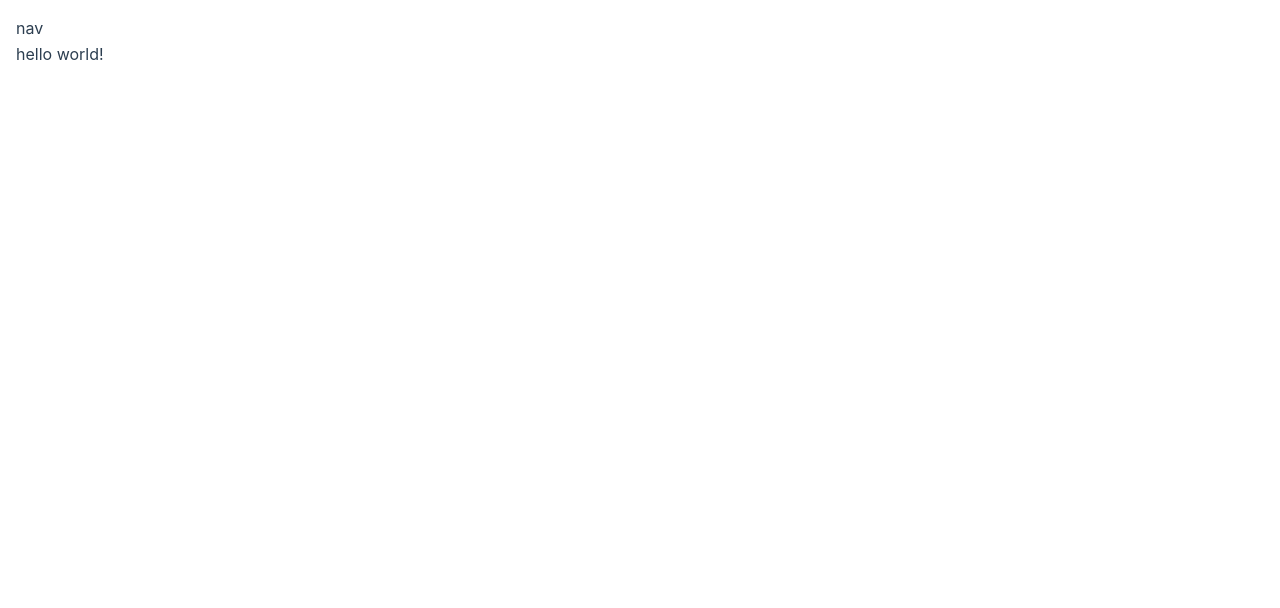
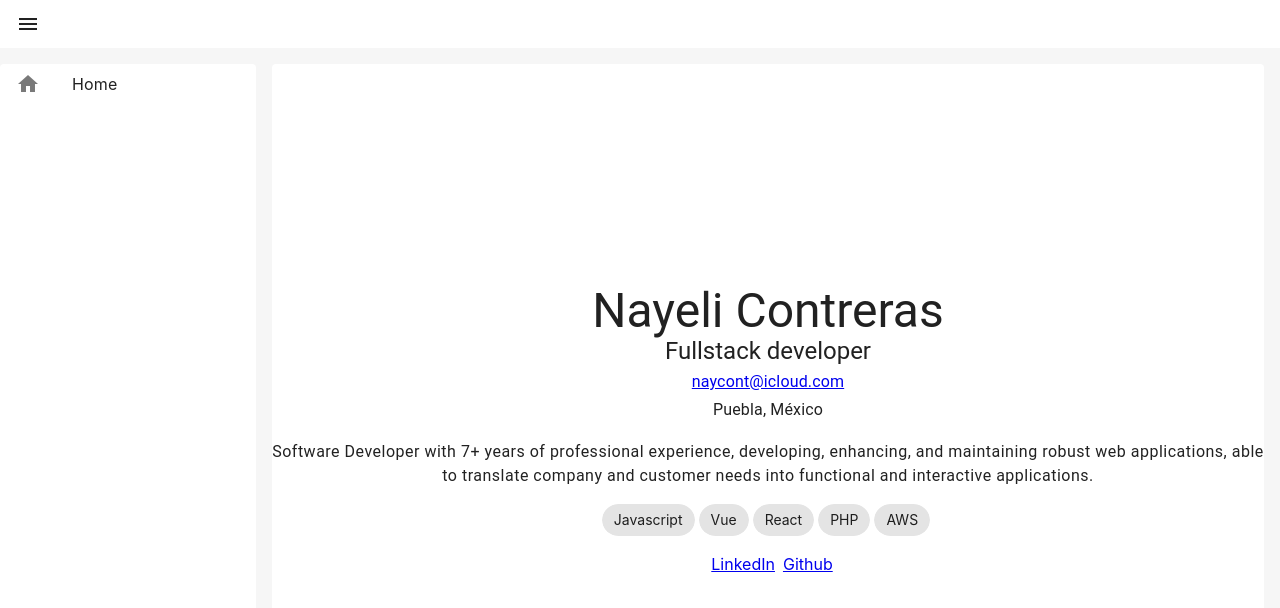
Before and after one commit to naycont/vue3, a Vue app: page / in a window 1280 px wide. Shown: the top 608 px of the page. Built offline with nearby package versions, Linux system fonts and the light colour scheme; the HTML template or start-up script is replaced by a standard one.

Commit message:
initial home page

```diff
--- a/src/App.vue
+++ b/src/App.vue
@@ -1,13 +1,18 @@
 <script setup lang="ts">
+import TheSideNavigation from '@/components/TheSideNavigation.vue'
+import TheAppBar from '@/components/TheAppBar.vue'
 import { RouterView } from 'vue-router'
 </script>
 
 <template>
-  <header>
-    <div class="wrapper">
-      <nav>nav</nav>
-    </div>
-  </header>
+  <v-app id="app">
+    <TheAppBar />
+    <TheSideNavigation />
 
-  <RouterView />
+    <v-main>
+      <div class="main-container">
+        <RouterView />
+      </div>
+    </v-main>
+  </v-app>
 </template>
--- a/src/assets/main.css
+++ b/src/assets/main.css
@@ -1,8 +1,20 @@
 @import '@/assets/base.css';
 
 #app {
+  width: 100%;
   max-width: 100%;
   margin: 0 auto;
-  padding: var(--ui-padding);
   font-weight: normal;
+  background-color: #f6f6f6;
+  main {
+    height: calc(100% - var(--v-layout-top));
+    padding: var(--ui-padding);
+    margin-left: var(--v-layout-left);
+    margin-top: var(--v-layout-top);
+    .main-container {
+      height: 100%;
+      border-radius: 4px;
+      background: white;
+    }
+  }
 }
--- /dev/null
+++ b/src/components/TheAppBar.vue
@@ -0,0 +1,7 @@
+<template>
+  <v-app-bar flat density="compact">
+    <template v-slot:prepend>
+      <v-btn icon="menu"></v-btn>
+    </template>
+  </v-app-bar>
+</template>
--- /dev/null
+++ b/src/components/TheSideNavigation.vue
@@ -0,0 +1,11 @@
+<template>
+  <v-navigation-drawer floating rounded>
+    <v-list-item link title="Home" prepend-icon="home"></v-list-item>
+  </v-navigation-drawer>
+</template>
+
+<style lang="scss" scoped>
+.v-navigation-drawer {
+  margin-top: var(--ui-padding);
+}
+</style>
--- a/src/main.ts
+++ b/src/main.ts
@@ -11,8 +11,17 @@ import 'vuetify/styles'
 import { createVuetify } from 'vuetify'
 import * as components from 'vuetify/components'
 import * as directives from 'vuetify/directives'
+import 'material-design-icons-iconfont/dist/material-design-icons.css'
+import { aliases, md } from 'vuetify/iconsets/md'
 
 const vuetify = createVuetify({
+  icons: {
+    defaultSet: 'md',
+    aliases,
+    sets: {
+      md,
+    },
+  },
   components,
   directives,
 })
--- a/src/router/index.ts
+++ b/src/router/index.ts
@@ -1,13 +1,13 @@
 import { createRouter, createWebHistory } from 'vue-router'
-import HomeView from '../views/HomeView.vue'
+import ProfileView from '../views/ProfileView.vue'
 
 const router = createRouter({
   history: createWebHistory(import.meta.env.BASE_URL),
   routes: [
     {
       path: '/',
-      name: 'home',
-      component: HomeView,
+      name: 'profile',
+      component: ProfileView,
     },
     /*{
       path: '/about',
--- a/src/views/HomeView.vue
+++ /dev/null
@@ -1,5 +0,0 @@
-<script setup lang="ts"></script>
-
-<template>
-  <main>hello world!</main>
-</template>
--- /dev/null
+++ b/src/views/ProfileView.vue
@@ -0,0 +1,85 @@
+<script setup lang="ts">
+import { computed } from 'vue'
+
+const profile = {
+  name: 'Nayeli',
+  lastName: 'Contreras',
+  mothersLastName: '',
+  email: 'naycont@icloud.com',
+  role: 'Fullstack developer',
+  location: {
+    name: 'Puebla, México',
+    flag: '',
+  },
+  description:
+    'Software Developer with 7+ years of professional experience, developing, enhancing, and maintaining robust web applications, able to translate company and customer needs into functional and interactive applications.',
+  links: [
+    {
+      id: 'linkedin',
+      name: 'LinkedIn',
+      image: '',
+      url: 'https://www.linkedin.com/in/naycont',
+    },
+    {
+      id: 'github',
+      name: 'Github',
+      url: 'https://github.com/naycont',
+    },
+  ],
+  resume: '',
+  technologies: ['Javascript', 'Vue', 'React', 'PHP', 'AWS'],
+}
+
+const fullName = computed(() => {
+  return `${profile.name} ${profile.lastName}`
+})
+
+const hasTechnologies = computed(() => {
+  return Boolean(profile?.technologies.length)
+})
+
+const hasLinks = computed(() => {
+  return Boolean(profile?.links.length)
+})
+</script>
+
+<template>
+  <div class="profile d-flex align-center justify-center flex-column">
+    <div class="profile__content text-center">
+      <div class="text-h3">{{ fullName }}</div>
+      <div class="text-h5">{{ profile.role }}</div>
+      <div class="text-subtitle-1">
+        <a target="_blank" :href="`mailto:${profile.email}`">{{ profile.email }}</a>
+      </div>
+      <div class="text-subtitle-1">{{ profile.location.name }}</div>
+    </div>
+
+    <p class="profile__content text-body-1 text-center">
+      {{ profile.description }}
+    </p>
+
+    <div class="profile__content" v-if="hasTechnologies">
+      <v-chip class="mr-1" v-for="(tech, index) in profile.technologies" :key="`tech-${index}`">
+        {{ tech }}
+      </v-chip>
+    </div>
+
+    <div class="profile__content profile__content--links" v-if="hasLinks">
+      <div class="ml-2" v-for="link in profile.links" :key="link.id">
+        <a target="_blank" :href="link.url">{{ link.name }}</a>
+      </div>
+    </div>
+  </div>
+</template>
+
+<style scoped lang="scss">
+.profile {
+  height: 100%;
+  &__content {
+    margin-top: var(--ui-padding);
+    &--links {
+      display: flex;
+    }
+  }
+}
+</style>
```
